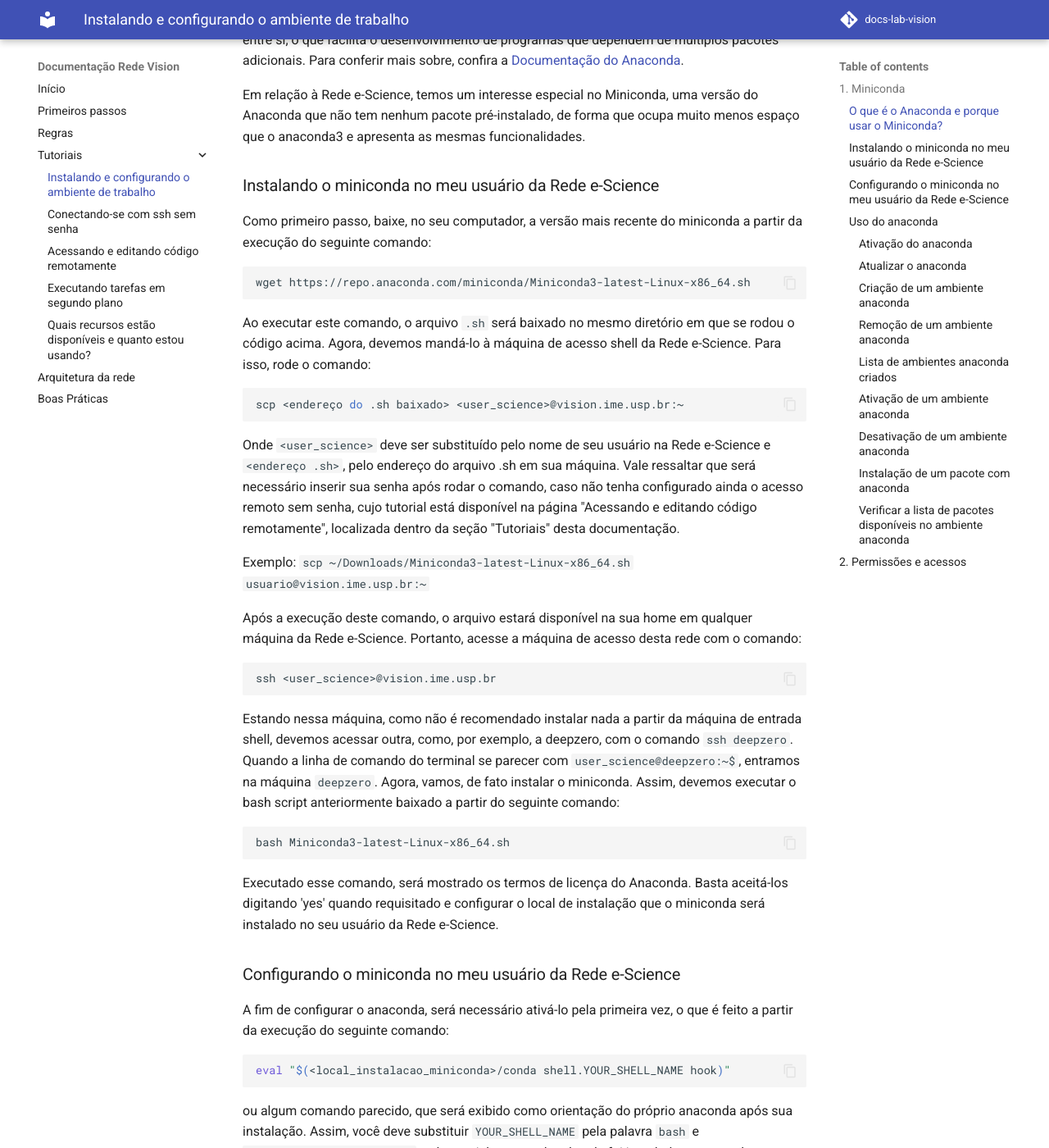
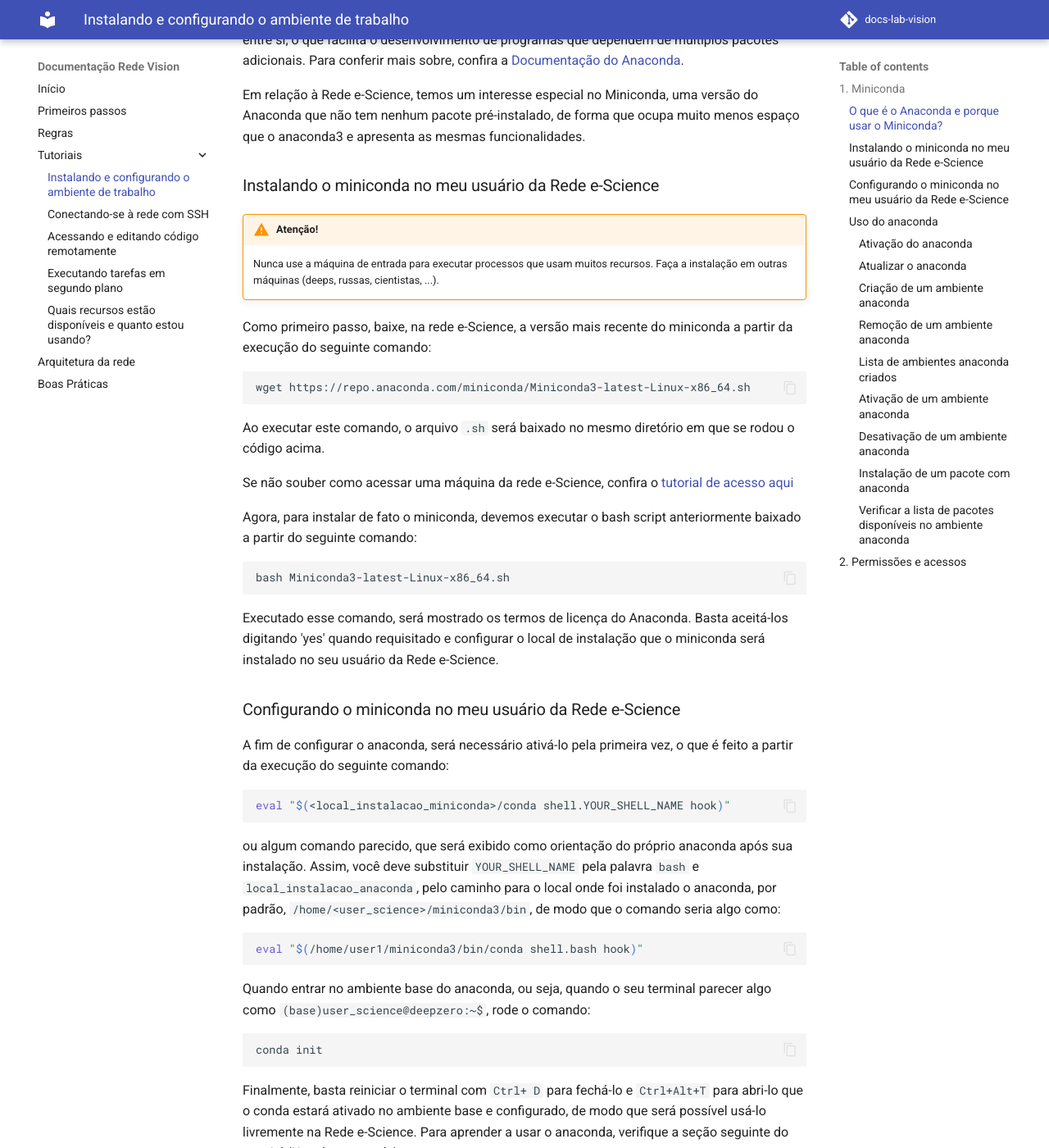
Before and after one commit to arturandre/docs-lab-vision, an MkDocs documentation site: the page built from docs/tutorials/installing-python.md, in a window 1280 px wide and 1400 px high, scrolled down 697 px. Shown: the whole window at 82% size. Built offline with MkDocs 1.6.1 and Material for MkDocs 9.7.7, drawn with Linux system fonts in a browser that asks for light colours; comment, search, counter and statistics services are not loaded.

Commit message:
muda o tutorial para, ao invés de instalar o miniconda na local e passar para a vision, orienta a baixar direto na vision

````diff
--- a/docs/tutorials/installing-python.md
+++ b/docs/tutorials/installing-python.md
@@ -13,27 +13,21 @@ Anaconda é uma plataforma para se desenvolver projetos em python e R. Sua vers
 Em relação à Rede e-Science, temos um interesse especial no Miniconda, uma versão do Anaconda que não tem nenhum pacote pré-instalado, de forma que ocupa muito menos espaço que o anaconda3 e apresenta as mesmas funcionalidades.
 
 ### Instalando o miniconda no meu usuário da Rede e-Science
-Como primeiro passo, baixe, no seu computador, a versão mais recente do miniconda a partir da execução do seguinte comando:
+
+!!! warning "Atenção!"
+    Nunca use a máquina de entrada para executar processos que usam muitos recursos. Faça a instalação em outras máquinas (deeps, russas, cientistas, ...).
+
+Como primeiro passo, baixe, na rede e-Science, a versão mais recente do miniconda a partir da execução do seguinte comando:
 
 ```bash
 wget https://repo.anaconda.com/miniconda/Miniconda3-latest-Linux-x86_64.sh
 ```
 
-Ao executar este comando, o arquivo `.sh` será baixado no mesmo diretório em que se rodou o código acima. Agora, devemos mandá-lo à máquina de acesso shell da Rede e-Science. Para isso,
-rode o comando:
-```bash
-scp <endereço do .sh baixado> <user_science>@vision.ime.usp.br:~
-```
-Onde `<user_science>` deve ser substituído pelo nome de seu usuário na Rede e-Science e `<endereço .sh>`, pelo endereço do arquivo .sh em sua máquina. Vale ressaltar que será necessário inserir sua senha após rodar o comando, caso não tenha configurado ainda o acesso remoto sem senha, cujo tutorial está disponível na página "Acessando e editando código remotamente", localizada dentro da seção "Tutoriais" desta documentação.
+Ao executar este comando, o arquivo `.sh` será baixado no mesmo diretório em que se rodou o código acima.
 
-Exemplo: `scp ~/Downloads/Miniconda3-latest-Linux-x86_64.sh usuario@vision.ime.usp.br:~`
+Se não souber como acessar uma máquina da rede e-Science, confira o [tutorial de acesso aqui](./access.md)
 
-Após a execução deste comando, o arquivo estará disponível na sua home em qualquer máquina da Rede e-Science. Portanto, acesse a máquina de acesso desta rede com o comando:
-```bash
-ssh <user_science>@vision.ime.usp.br
-```
-
-Estando nessa máquina, como não é recomendado instalar nada a partir da máquina de entrada shell, devemos acessar outra, como, por exemplo, a deepzero, com o comando `ssh deepzero`. Quando a linha de comando do terminal se parecer com `user_science@deepzero:~$`, entramos na máquina `deepzero`. Agora, vamos, de fato instalar o miniconda. Assim, devemos executar o bash script anteriormente baixado a partir do seguinte comando:
+Agora, para instalar de fato o miniconda, devemos executar o bash script anteriormente baixado a partir do seguinte comando:
 
 ```bash
 bash Miniconda3-latest-Linux-x86_64.sh
--- a/mkdocs.yml
+++ b/mkdocs.yml
@@ -1,5 +1,6 @@
 site_name: Documentação Rede Vision
-site_url: https://vision.ime.usp.br/~lucasmsobrinho
+#lucasmsobrinho
+site_url: https://vision.ime.usp.br/~jplinaris
 site_description: Página de documentação com informações centralizadas, tutoriais e melhores práticas para usuários do Lab Vision.
 
 repo_url: https://www.github.com/lucasmsobrinho/docs-lab-vision
@@ -23,7 +24,7 @@ nav:
   - Regras: rules.md
   - Tutoriais:
     - Instalando e configurando o ambiente de trabalho: tutorials/installing-python.md
-    - Conectando-se com ssh sem senha: tutorials/access.md
+    - Conectando-se à rede com SSH: tutorials/access.md
     - Acessando e editando código remotamente: tutorials/editing-code.md
     - Executando tarefas em segundo plano: tutorials/running-jobs.md
     - Quais recursos estão disponíveis e quanto estou usando?: tutorials/resources.md
````
Also changed, not shown: docs/tutorials/access.md (+17 -6 lines).
